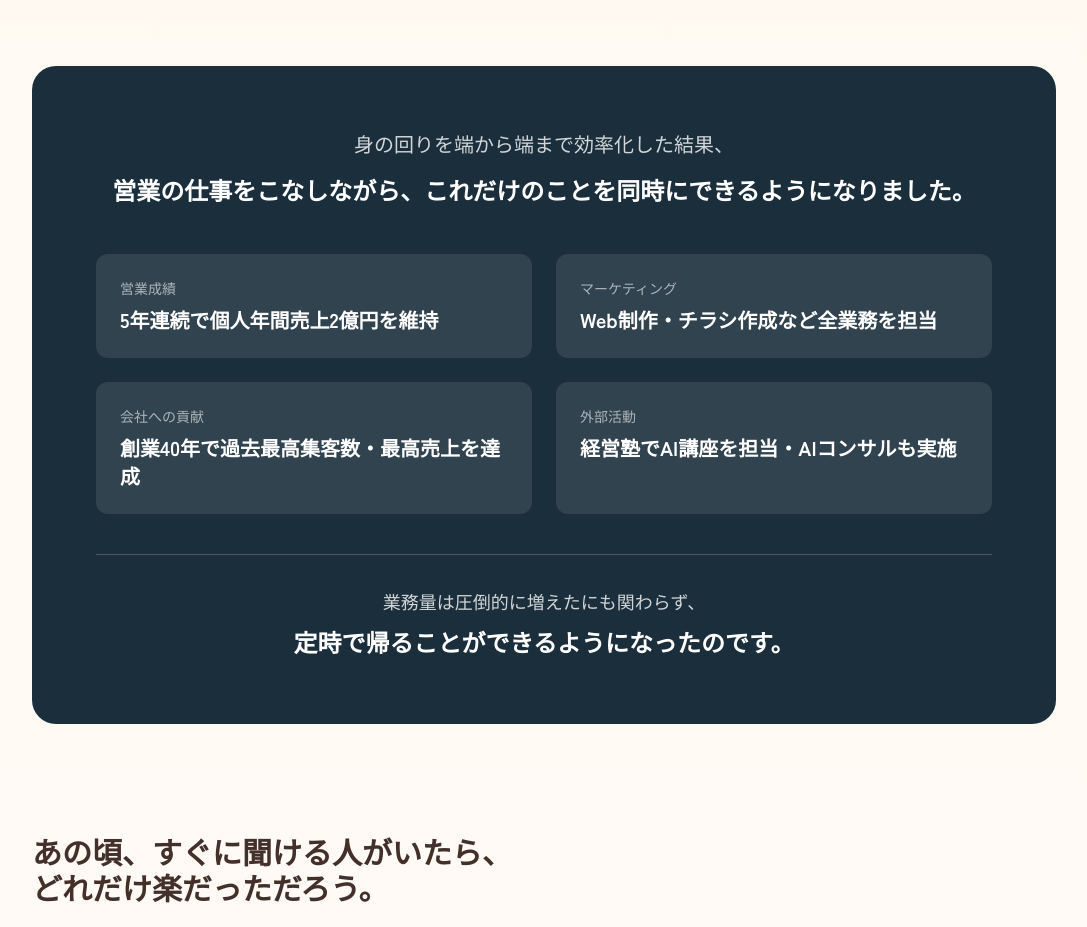
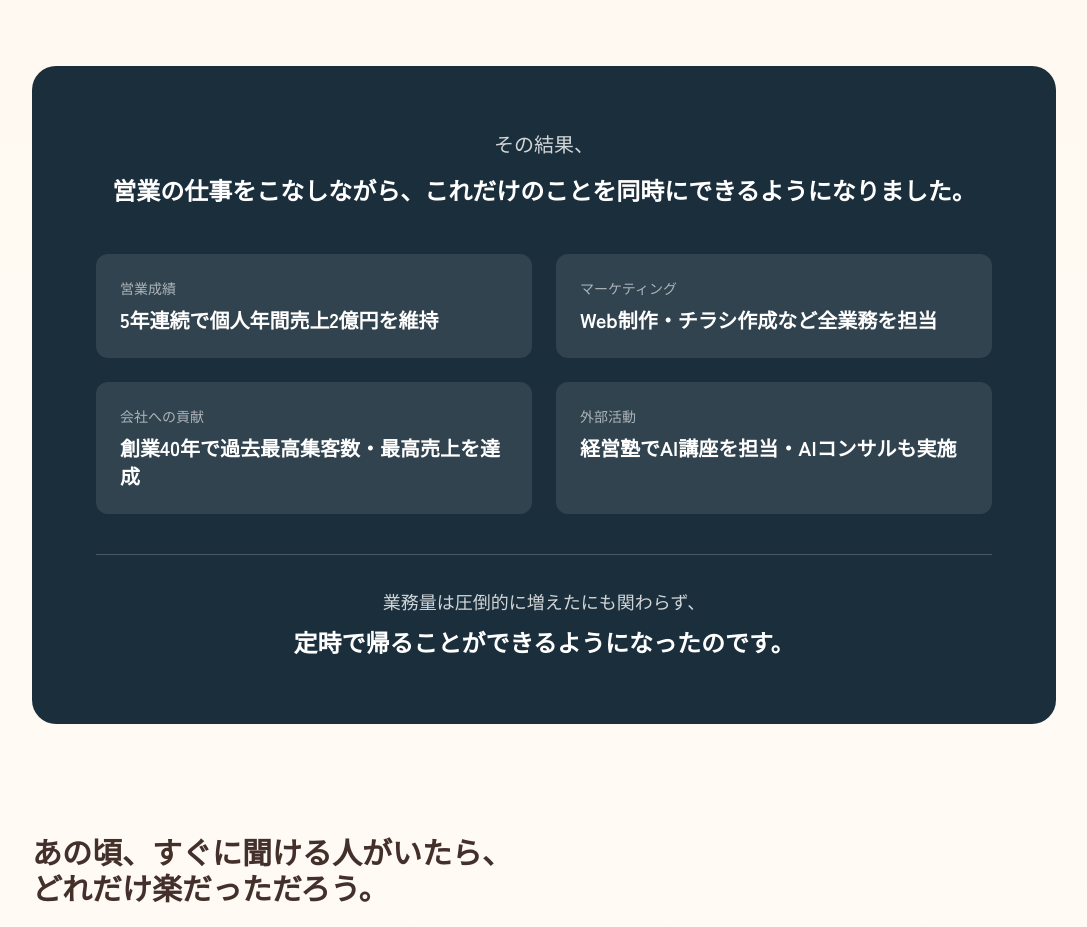
Before and after one commit to shunsuke-tnk/ai-komon-lp, a React (Vite) app: page / in a window 1280 px wide. Shown: the part 5740-6667 px from the top of the page, without its empty margins (96-1183 px from the left). Built offline with nearby package versions, Linux system fonts and the light colour scheme; a web font is replaced by a local one.

Commit message:
文章改変

```diff
--- a/App.tsx
+++ b/App.tsx
@@ -509,7 +509,7 @@ const App: React.FC = () => {
               {/* ストーリーの導入 */}
               <div className="text-center mb-10 md:mb-12">
                 <p className="text-white/80 text-lg md:text-xl leading-relaxed mb-4">
-                  身の回りを端から端まで効率化した結果、
+                  その結果、
                 </p>
                 <p className="text-white text-xl md:text-2xl font-bold leading-relaxed">
                   営業の仕事をこなしながら、<br className="md:hidden" />
```
